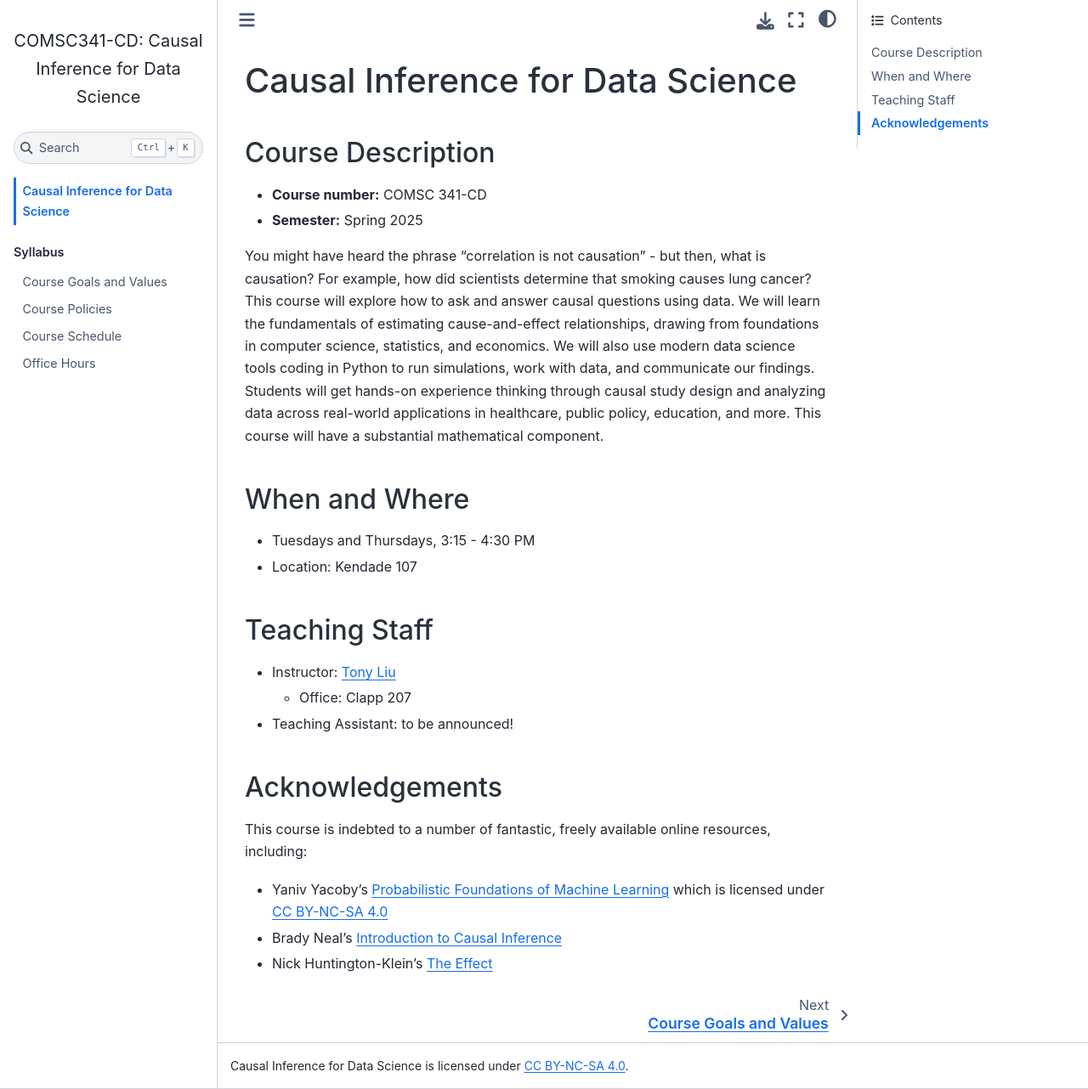
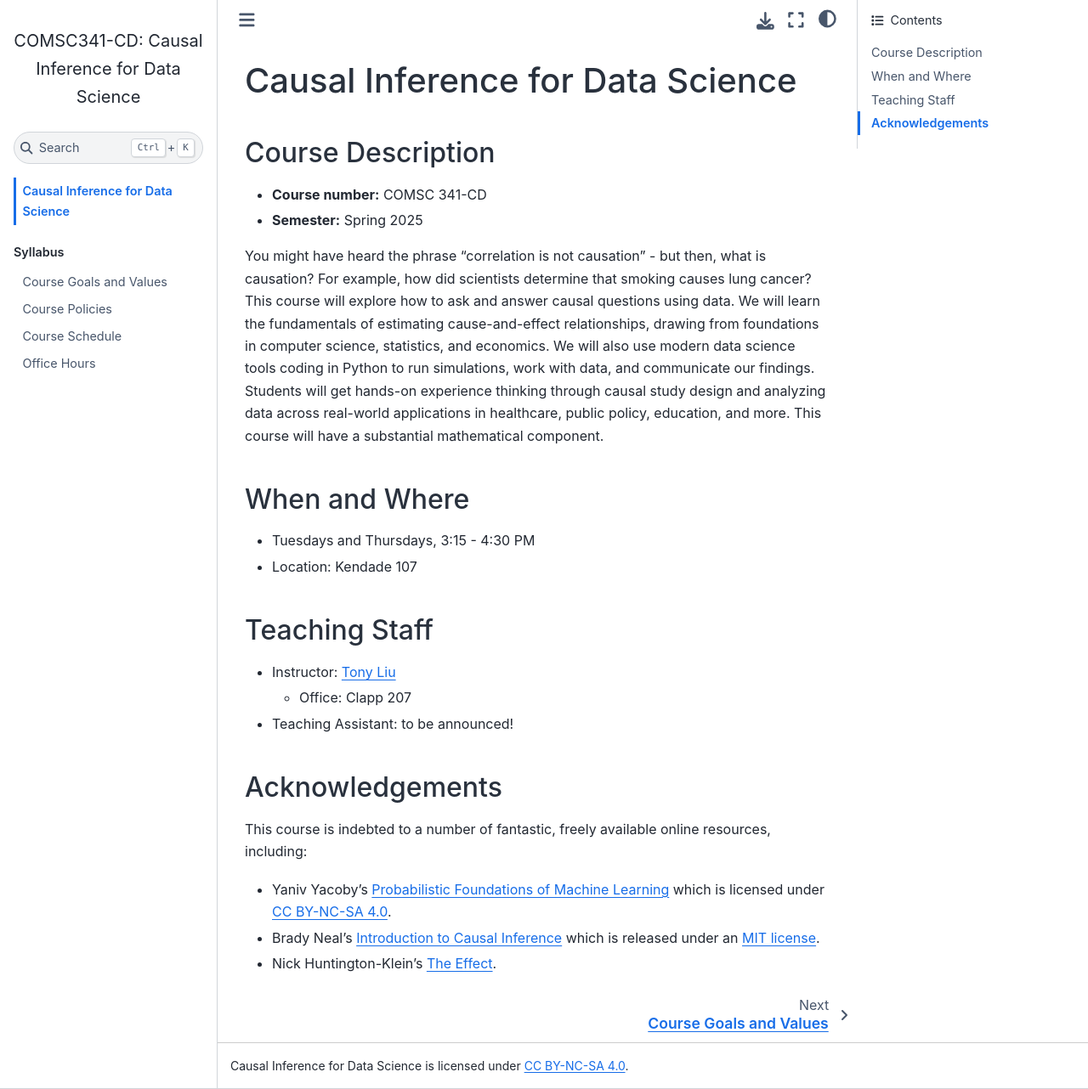
Before and after one commit to comsc341cd/comsc341cd.github.io, a Jupyter Book: the page built from index.md, in a window 1280 px wide and 1282 px high. Shown: the whole window at 85% size. Built offline with Jupyter Book 1.0.4 settings and Sphinx 7.4.7 and the Sphinx Book theme 1.1.4, drawn with Linux system fonts in a browser that asks for light colours; pages that are not in the unit, such as notebooks, are missing from menus.

Commit message:
update schedule and license

```diff
--- a/index.md
+++ b/index.md
@@ -22,6 +22,6 @@ You might have heard the phrase "correlation is not causation" - but then, what
 
 This course is indebted to a number of fantastic, freely available online resources, including:
 
-- Yaniv Yacoby's [Probabilistic Foundations of Machine Learning](https://mogu-lab.github.io/cs349-fall-2024/index.html) which is licensed under [CC BY-NC-SA 4.0](https://creativecommons.org/licenses/by-nc-sa/4.0/)
-- Brady Neal's [Introduction to Causal Inference](https://www.bradyneal.com/causal-inference-course)
-- Nick Huntington-Klein's [The Effect](https://theeffectbook.net/)
+- Yaniv Yacoby's [Probabilistic Foundations of Machine Learning](https://mogu-lab.github.io/cs349-fall-2024/index.html) which is licensed under [CC BY-NC-SA 4.0](https://creativecommons.org/licenses/by-nc-sa/4.0/).
+- Brady Neal's [Introduction to Causal Inference](https://www.bradyneal.com/causal-inference-course) which is released under an [MIT license](https://github.com/bradyneal/causal-book-code/blob/master/LICENSE).
+- Nick Huntington-Klein's [The Effect](https://theeffectbook.net/).
```
Also changed, not shown: syllabus/schedule.md (+0 -4 lines), 1 other file.
